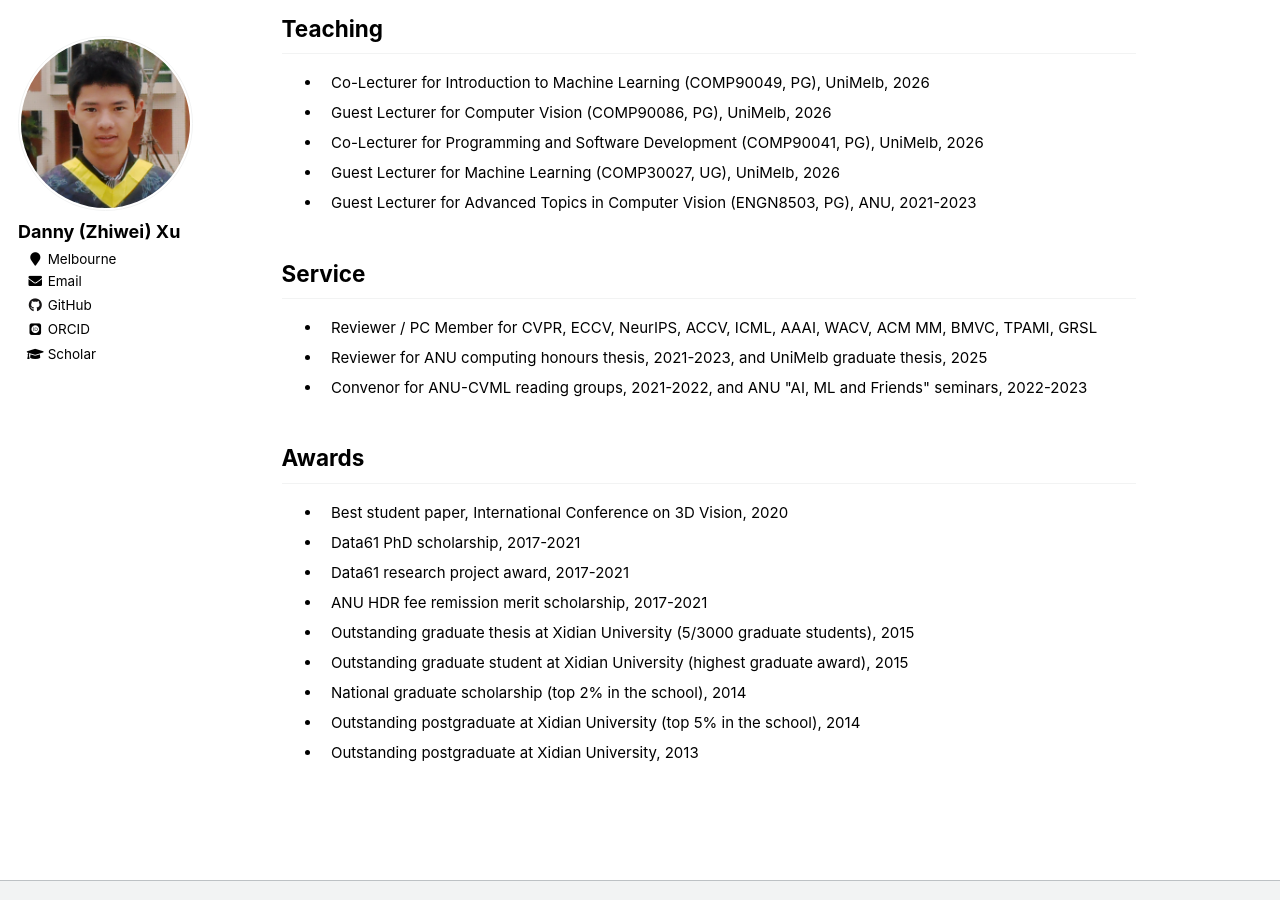
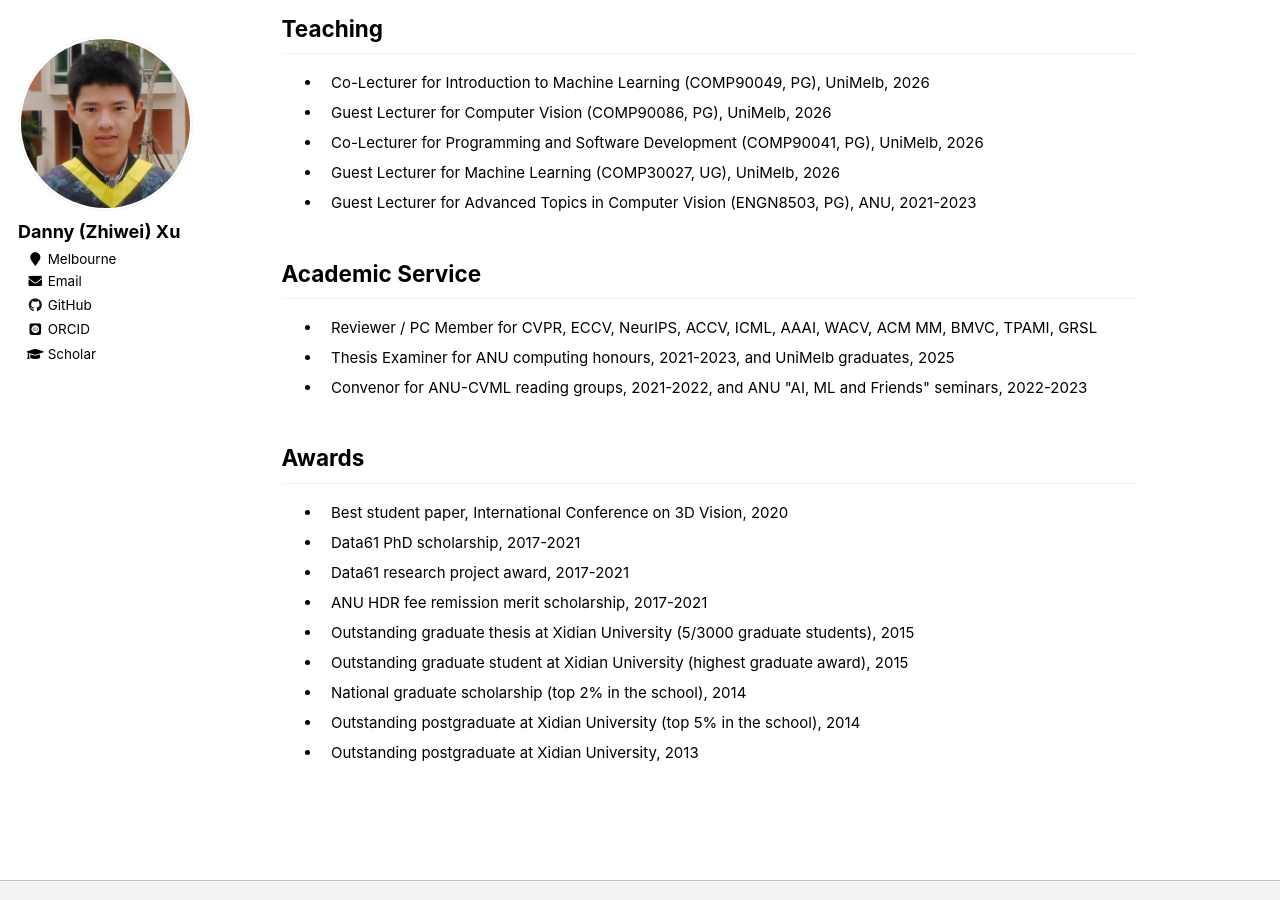
Before and after one commit to zwxu064/zwxu064.github.io, a Jekyll site: the page built from _pages/about.html, in a window 1280 px wide and 900 px high, scrolled down 3320 px. Built offline with Jekyll 4.4.1, drawn with Linux system fonts in a browser that asks for light colours; some web fonts are replaced.

Commit message:
Update about.html

```diff
--- a/_pages/about.html
+++ b/_pages/about.html
@@ -491,10 +491,10 @@ ul{li{padding-inline-start: 1ch;}}
     <li><div>Guest Lecturer for Advanced Topics in Computer Vision (ENGN8503, PG), ANU, 2021-2023</div>
   </ul>
 
-<h2 id="service">Service</h2>
+<h2 id="service">Academic Service</h2>
   <ul>
     <li><div>Reviewer / PC Member for CVPR, ECCV, NeurIPS, ACCV, ICML, AAAI, WACV, ACM MM, BMVC, TPAMI, GRSL</div>
-	<li><div>Reviewer for ANU computing honours thesis, 2021-2023, and UniMelb graduate thesis, 2025</div>
+	<li><div>Thesis Examiner for ANU computing honours, 2021-2023, and UniMelb graduates, 2025</div>
     <li><div>Convenor for ANU-CVML reading groups, 2021-2022, and ANU <a style="color: inherit;" href="https://cs.anu.edu.au/ai-ml-friends/", target="_blank">"AI, ML and Friends"</a> seminars, 2022-2023</div>
   </ul>
 
```
